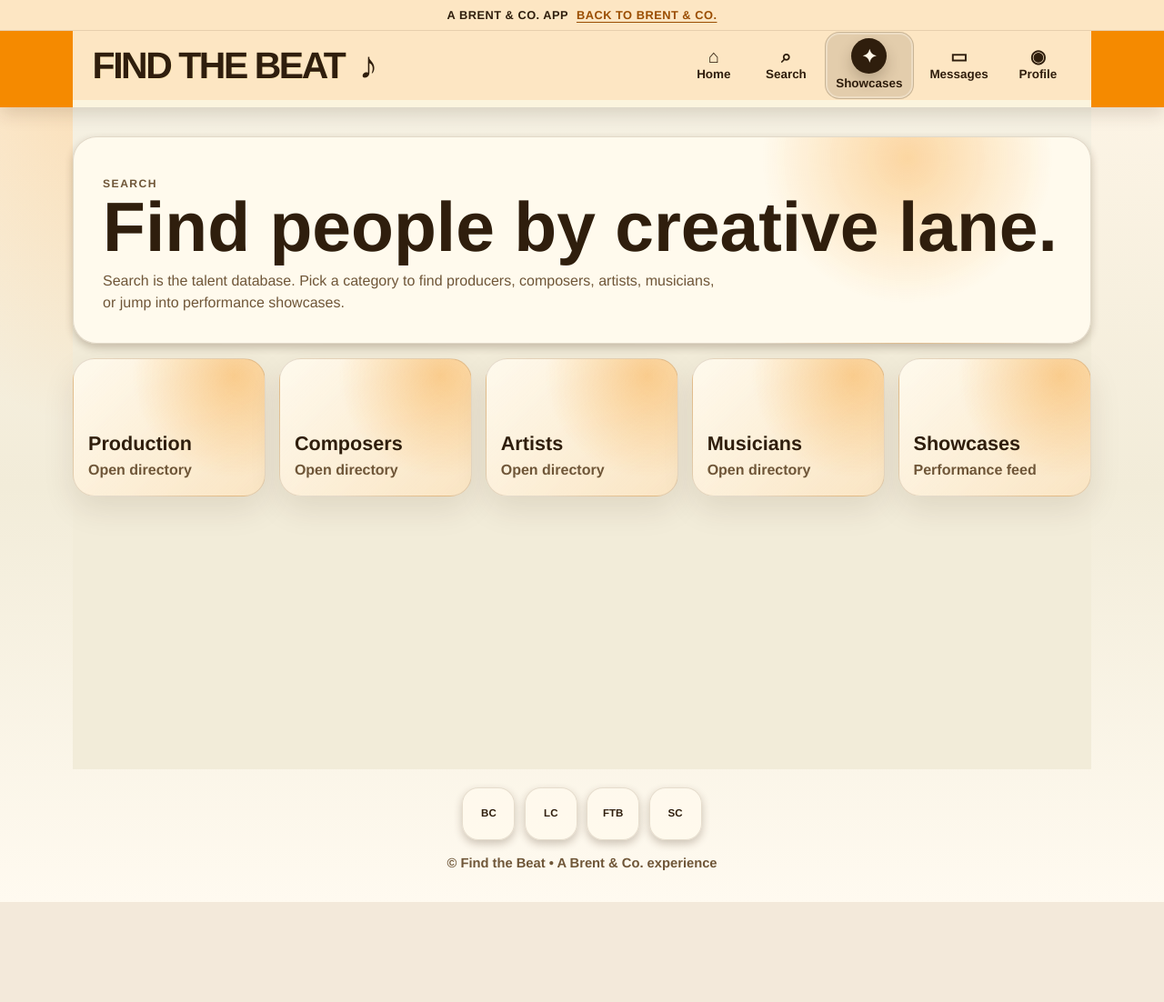
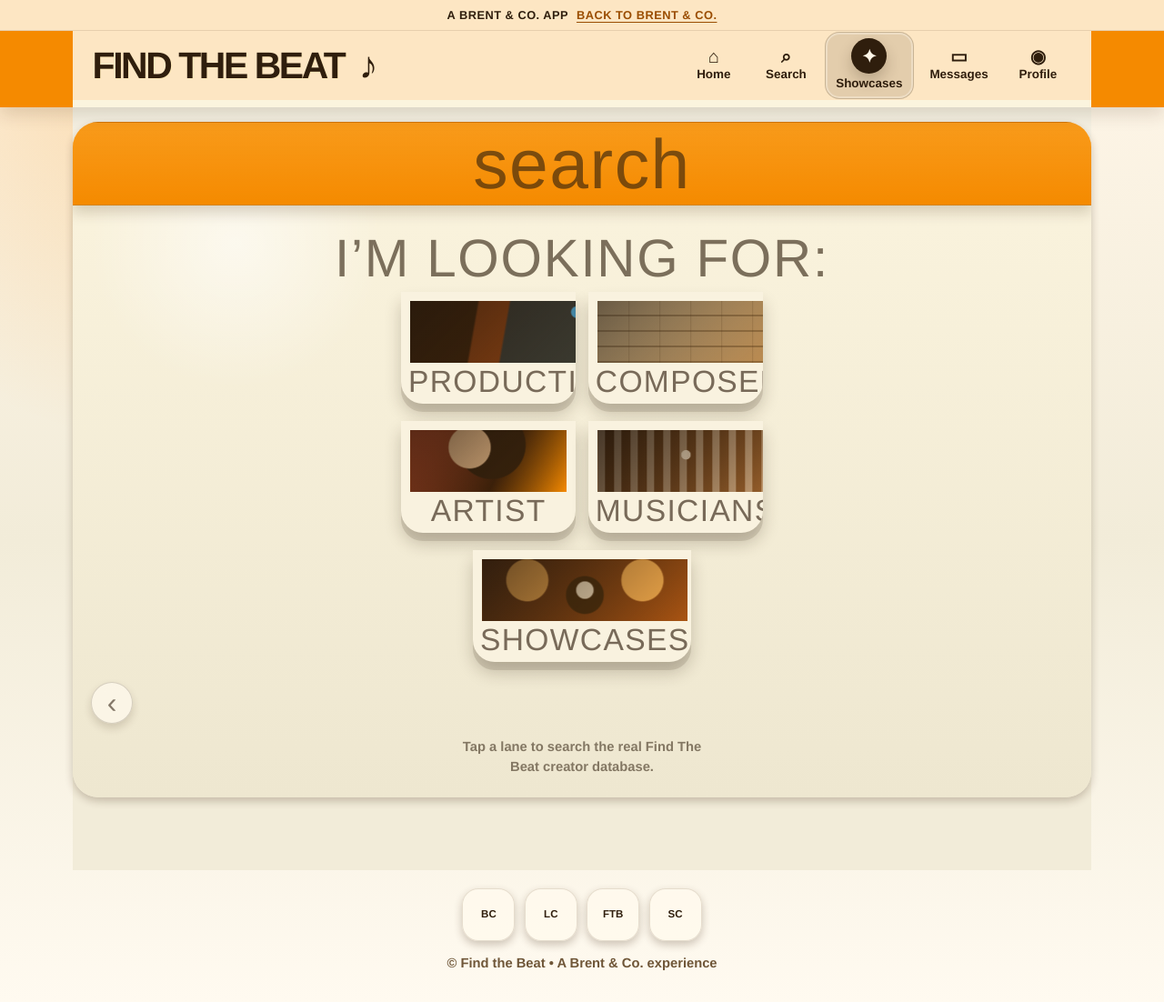
Before and after one commit to shayreneabee/find-the-beat, a Flask app: page /search in a window 1280 px wide. Shown: the whole page at 91% size. Before the commit the page ends 992 px from the top, so only its background shows below. Run offline with Flask 3, Linux system fonts and the light colour scheme.

Commit message:
Match Find the Beat search mockup layout

```diff
--- a/templates/search.html
+++ b/templates/search.html
@@ -6,87 +6,212 @@
 <style>
   .search-hub {
     display: grid;
-    gap: 1rem;
+    gap: 0;
+    min-height: calc(100vh - 172px);
+    margin: -1rem -0.9rem 0;
+    padding-bottom: 1.4rem;
+    background:
+      radial-gradient(circle at 16% 18%, rgba(255, 255, 255, 0.52), transparent 10rem),
+      linear-gradient(180deg, #fbf4de 0%, #eee7d0 100%);
   }
 
   .search-hero {
-    padding: clamp(1.2rem, 4vw, 2rem);
-    border: 1px solid var(--line);
-    border-radius: 26px;
-    background:
-      radial-gradient(circle at 82% 10%, rgba(245, 138, 0, 0.32), transparent 10rem),
-      var(--card);
-    box-shadow: var(--lift);
+    display: grid;
+    gap: 0.65rem;
+    text-align: center;
+    border: 0;
+    border-radius: 0;
+    background: transparent;
+    box-shadow: none;
   }
 
-  .search-hero h1 {
+  .search-band {
+    min-height: 92px;
+    display: grid;
+    place-items: center;
     margin: 0;
-    font-size: clamp(2.4rem, 7vw, 4.8rem);
-    line-height: 0.98;
+    border-top: 1px solid rgba(47, 30, 13, 0.18);
+    border-bottom: 1px solid rgba(47, 30, 13, 0.18);
+    background:
+      linear-gradient(180deg, rgba(255, 186, 76, 0.35), transparent),
+      var(--accent);
+    box-shadow: 0 8px 14px rgba(55, 31, 7, 0.18);
+    color: rgba(47, 30, 13, 0.62);
+    font-size: clamp(3rem, 17vw, 4.8rem);
+    font-weight: 200;
+    letter-spacing: 0.02em;
+    line-height: 1;
+    text-transform: lowercase;
   }
 
-  .search-hero p {
-    max-width: 680px;
-    margin: 0.65rem 0 0;
-    color: var(--muted);
+  .looking-title {
+    margin: 1.25rem 0 0.55rem;
+    padding: 0 0.75rem;
+    color: rgba(47, 30, 13, 0.62);
+    font-size: clamp(2.25rem, 12vw, 3.65rem);
+    font-weight: 200;
+    letter-spacing: 0.03em;
+    line-height: 0.95;
+    text-transform: uppercase;
   }
 
   .search-category-grid {
     display: grid;
-    gap: 0.9rem;
+    grid-template-columns: repeat(2, minmax(0, 1fr));
+    gap: 1.15rem 0.85rem;
+    padding: 0 1rem;
   }
 
   .search-category-tile {
-    min-height: 152px;
+    position: relative;
+    min-height: 118px;
     display: grid;
     align-content: end;
-    gap: 0.35rem;
-    padding: 1rem;
-    border: 1px solid rgba(78, 47, 16, 0.14);
-    border-radius: 24px;
-    background:
-      radial-gradient(circle at 84% 12%, rgba(245, 138, 0, 0.34), transparent 7rem),
-      linear-gradient(135deg, rgba(255, 250, 238, 0.94), rgba(255, 224, 181, 0.62));
-    box-shadow: var(--bc-lift, var(--lift));
+    overflow: hidden;
+    border: 0;
+    border-radius: 0 0 24px 24px;
+    background: #f9f2df;
+    box-shadow:
+      0 9px 0 rgba(47, 30, 13, 0.12),
+      0 12px 18px rgba(47, 30, 13, 0.22);
     transition: transform var(--bc-ease, 180ms ease), box-shadow var(--bc-ease, 180ms ease);
   }
 
   .search-category-tile:hover {
     transform: translateY(-3px);
-    box-shadow: var(--bc-shadow, var(--shadow));
+    box-shadow:
+      0 10px 0 rgba(47, 30, 13, 0.10),
+      0 17px 24px rgba(47, 30, 13, 0.24);
+  }
+
+  .search-category-tile.showcases-tile {
+    grid-column: 1 / -1;
+    width: min(62%, 240px);
+    justify-self: center;
+  }
+
+  .tile-photo {
+    min-height: 78px;
+    border: 10px solid #f9f2df;
+    border-bottom: 0;
+    background:
+      linear-gradient(135deg, rgba(47, 30, 13, 0.72), rgba(245, 138, 0, 0.16)),
+      var(--tile-art);
+    background-size: cover;
+    background-position: center;
+  }
+
+  .search-category-tile.production { --tile-art:
+    radial-gradient(circle at 78% 18%, #32b2ff 0 0.35rem, transparent 0.45rem),
+    linear-gradient(100deg, #20120a 0 30%, #803815 31% 44%, #1b2f3d 45% 100%);
+  }
+
+  .search-category-tile.composers { --tile-art:
+    repeating-linear-gradient(0deg, rgba(47, 30, 13, 0.34) 0 2px, transparent 2px 17px),
+    repeating-linear-gradient(90deg, rgba(47, 30, 13, 0.18) 0 1px, transparent 1px 34px),
+    linear-gradient(135deg, #fff4cf, #b98a56);
+  }
+
+  .search-category-tile.artists { --tile-art:
+    radial-gradient(circle at 38% 28%, #f5cfa8 0 1.4rem, transparent 1.5rem),
+    radial-gradient(circle at 52% 24%, #17100d 0 2.3rem, transparent 2.4rem),
+    linear-gradient(115deg, #d14a30, #23100a 58%, #f58a00);
+  }
+
+  .search-category-tile.musicians { --tile-art:
+    radial-gradient(circle at 50% 40%, rgba(255, 250, 238, 0.9) 0 0.3rem, transparent 0.35rem),
+    repeating-linear-gradient(90deg, rgba(255, 250, 238, 0.45) 0 8px, transparent 8px 18px),
+    linear-gradient(135deg, #27170d, #8a5a36);
+  }
+
+  .search-category-tile.showcases { --tile-art:
+    radial-gradient(circle at 50% 50%, #f9f2df 0 0.55rem, transparent 0.65rem),
+    radial-gradient(circle at 50% 58%, #2f1e0d 0 1.25rem, transparent 1.35rem),
+    radial-gradient(circle at 22% 34%, #f7b35a 0 1.4rem, transparent 1.5rem),
+    radial-gradient(circle at 78% 34%, #f7b35a 0 1.4rem, transparent 1.5rem),
+    linear-gradient(135deg, #3a2011, #9b4a16);
   }
 
   .search-category-tile strong {
-    font-size: 1.35rem;
-    line-height: 1.05;
+    display: block;
+    min-height: 42px;
+    padding: 0.3rem 0.5rem 0.45rem;
+    color: rgba(47, 30, 13, 0.64);
+    font-size: clamp(1.5rem, 8vw, 2.1rem);
+    font-weight: 200;
+    letter-spacing: 0.04em;
+    line-height: 1;
+    text-align: center;
+    text-transform: uppercase;
   }
 
   .search-category-tile span {
-    color: var(--muted);
-    font-weight: 800;
+    position: absolute;
+    width: 1px;
+    height: 1px;
+    overflow: hidden;
+    clip: rect(0, 0, 0, 0);
+  }
+
+  .search-back {
+    width: 46px;
+    aspect-ratio: 1;
+    display: grid;
+    place-items: center;
+    margin: 1.35rem 0 0 1.25rem;
+    border: 1px solid rgba(47, 30, 13, 0.18);
+    border-radius: 999px;
+    background: rgba(255, 250, 238, 0.74);
+    box-shadow: 0 5px 10px rgba(47, 30, 13, 0.16);
+    color: rgba(47, 30, 13, 0.58);
+    font-size: 2rem;
+    line-height: 1;
+  }
+
+  .search-note {
+    max-width: 300px;
+    margin: 0.9rem auto 0;
+    padding: 0 1rem;
+    color: rgba(47, 30, 13, 0.56);
+    font-size: 0.92rem;
+    font-weight: 700;
+    text-align: center;
   }
 
   @media (min-width: 760px) {
+    .search-hub {
+      min-height: auto;
+      margin-inline: 0;
+      border-radius: 28px;
+      overflow: hidden;
+      box-shadow: var(--lift);
+    }
+
     .search-category-grid {
-      grid-template-columns: repeat(5, minmax(0, 1fr));
+      max-width: 430px;
+      margin: 0 auto;
     }
   }
 </style>
 
 <section class="search-hub">
   <header class="search-hero">
-    <p class="showcase-kicker">Search</p>
-    <h1>Find people by creative lane.</h1>
-    <p>Search is the talent database. Pick a category to find producers, composers, artists, musicians, or jump into performance showcases.</p>
+    <h1 class="search-band">search</h1>
+    <p class="looking-title">I’m looking for:</p>
   </header>
 
   <section class="search-category-grid" aria-label="Search categories">
     {% for category in categories %}
-      <a class="search-category-tile" href="{{ url_for('showcase') if category.slug == 'showcases' else url_for('search_directory', slug=category.slug) }}">
-        <strong>{{ category.title }}</strong>
+      {% set title = "Artist" if category.slug == "artists" else category.title %}
+      <a class="search-category-tile {{ category.slug }} {{ 'showcases-tile' if category.slug == 'showcases' else '' }}" href="{{ url_for('showcase') if category.slug == 'showcases' else url_for('search_directory', slug=category.slug) }}">
+        <div class="tile-photo" aria-hidden="true"></div>
+        <strong>{{ title }}</strong>
         <span>{{ "Performance feed" if category.slug == "showcases" else "Open directory" }}</span>
       </a>
     {% endfor %}
   </section>
+
+  <a class="search-back" href="{{ url_for('home') }}" aria-label="Back to home">‹</a>
+  <p class="search-note">Tap a lane to search the real Find The Beat creator database.</p>
 </section>
 {% endblock %}
```
